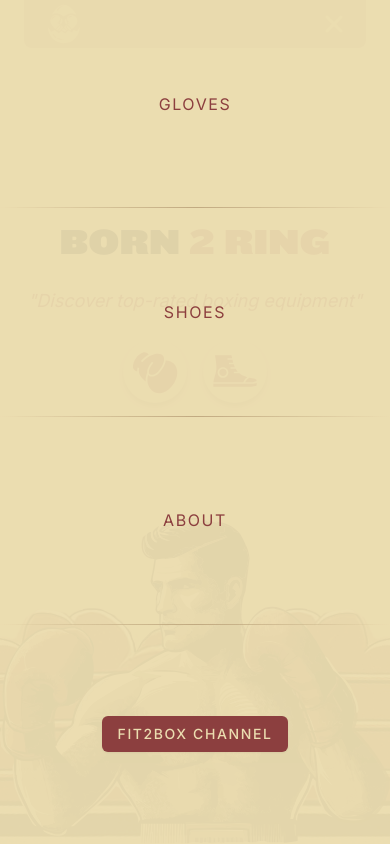
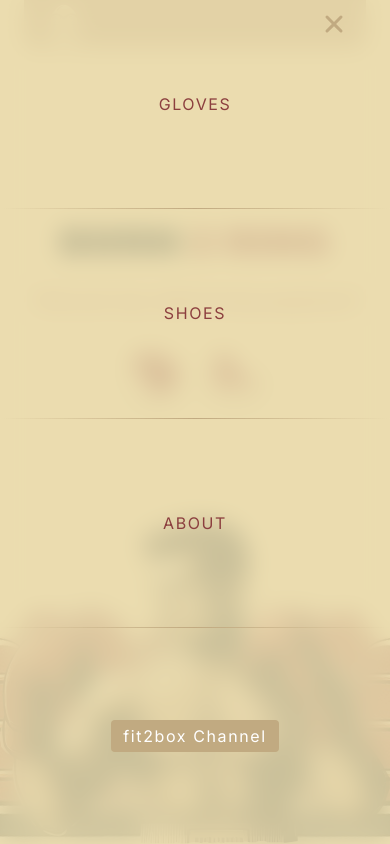
Before and after one commit to natevrl/boxng, a Next.js app: page / in a window 390 px wide. Both pictures are taken after a click on the element 334 px from the left and 24 px from the top of the page. Built offline with nearby package versions, Linux system fonts and the light colour scheme.

Commit message:
debugged some stuffs

```diff
--- a/src/components/BeltCard.tsx
+++ b/src/components/BeltCard.tsx
@@ -14,8 +14,6 @@ function BeltCard({ title, p, img, funcToGetCategory }: BeltCardProps): JSX.Elem
   function handleIsInCard() {
     setIsInCard(state => !state);
   }
-
-  console.log(String(isInCard));
 
   return (
     <div
--- a/src/components/NavBar.tsx
+++ b/src/components/NavBar.tsx
@@ -1,49 +1,63 @@
 "use client";
+import React, { useEffect, useState } from "react";
 import Link from "next/link";
-import React, { useEffect, useState } from "react";
-import { Button } from "./ui/button";
+import { navData } from "../constants/navDb";
 import { IoClose, IoMenu } from "react-icons/io5";
 import LogoSvg from "./ui/LogoSvg";
 
-function Logo({ wsize }: { wsize: number }): JSX.Element {
-  const logoSize = wsize >= 768 ? 'h-16 w-16' : 'h-12 w-12';
+function GradientSeparator(): JSX.Element {
   return (
-    <Link href='/' className={`${logoSize} p-1`}>
-      <LogoSvg className='w-full h-full text-background' />
+    <div className='h-px w-full bg-gradient-to-l from-background/20 via-popover to-background/20' />
+  );
+}
+
+function Logo(): JSX.Element {
+  const tabletSize = "tablet:h-12 tablet:w-12";
+  return (
+    <Link href='/' className={`${tabletSize} h-16 w-16 p-1`}>
+      <LogoSvg className='w-full h-full text-background filter:shadow-xl' />
     </Link>
+  );
+}
+
+function NavButton({ isMobile = false }: { isMobile?: boolean }): JSX.Element {
+  const btnStyle = isMobile ? "bg-popover text-white" : "bg-background text-popover";
+  return (
+    <button className={`btn-hover-effect px-3 py-1 rounded-sm ${btnStyle}`}>
+      <a
+        href='https://www.youtube.com/@Fit2Box/'
+        target='_blank'
+        rel='noopener noreferrer'
+        className='relative z-10'>
+        fit2box Channel
+      </a>
+    </button>
   );
 }
 
 function MobileNav(): JSX.Element {
   const [modalIsOpen, setModalIsOpen] = useState(false);
 
+  const iconColor = modalIsOpen ? "text-popover" : "text-background";
   return (
     <>
       <div
-        className='relative z-50 text-background  cursor-pointer'
+        className={`min-tbl:hidden relative z-50 cursor-pointer ${iconColor}`}
         onClick={() => setModalIsOpen(curr => !curr)}>
         {modalIsOpen ? <IoClose size={32} /> : <IoMenu size={32} />}
       </div>
       {modalIsOpen && (
-        <div className='fixed z-40 top-0 bottom-0 right-0 left-0 bg-background/95'>
+        <div className='fixed z-40 top-0 bottom-0 right-0 left-0 bg-background/80 backdrop-blur-md'>
           <nav className='h-full w-full flex flex-col justify-evenly items-center text-secondary tracking-widest uppercase'>
-            <Link onClick={() => setModalIsOpen(curr => !curr)} href='/gloves'>
-              gloves
-            </Link>
-            <div className='h-px w-full bg-gradient-to-l from-background/20 via-popover to-background/20' />
-            <Link onClick={() => setModalIsOpen(curr => !curr)} href=''>
-              shoes
-            </Link>
-            <div className='h-px w-full bg-gradient-to-l from-background/20 via-popover to-background/20' />
-            <Link onClick={() => setModalIsOpen(curr => !curr)} href=''>
-              about
-            </Link>
-            <div className='h-px w-full bg-gradient-to-l from-background/20 via-popover to-background/20' />
-            <Button variant='secondary' asChild>
-              <a href='https://www.youtube.com/@Fit2Box/' target='_blank' rel='noopener noreferrer'>
-                fit2box Channel
-              </a>
-            </Button>
+            {navData.map((name, i) => (
+              <React.Fragment key={i}>
+                <Link onClick={() => setModalIsOpen(curr => !curr)} href={`/${name}`} >
+                  {name}
+                </Link>
+                <GradientSeparator />
+              </React.Fragment>
+            ))}
+            <NavButton isMobile={true} />
           </nav>
         </div>
       )}
@@ -52,40 +66,29 @@ function MobileNav(): JSX.Element {
 }
 
 function LaptopNav(): JSX.Element {
+
   return (
-    <nav className='h-full flex gap-4 justify-end items-center text-white'>
-      <Link href='/gloves' className="link-hover-effect">gloves</Link>
-      <Link href='' className="link-hover-effect">shoes</Link>
-      <Link href='' className="link-hover-effect">about</Link>
-      <button  className="btn-hover-effect px-3 py-1 rounded-sm bg-background text-popover">
-        <a href='https://www.youtube.com/@Fit2Box/' target='_blank' rel='noopener noreferrer' className="relative z-10">
-          fit2box Channel
-        </a>
-      </button>
+    <nav className='tablet:hidden h-full flex gap-4 justify-end items-center text-white'>
+      {navData.map(
+        (name, i): JSX.Element => (
+          <Link key={i} href={`/${name}`} className='link-hover-effect'>
+            {name}
+          </Link>
+        )
+      )}
+      <NavButton />
     </nav>
   );
 }
 
 function NavBar(): JSX.Element {
-  const [winWidth, setWinWidth] = useState(window.innerWidth);
-
-  useEffect(() => {
-    const handleResize = () => {
-      setWinWidth(window.innerWidth);
-    };
-
-    window.addEventListener("resize", handleResize);
-
-    return () => {
-      window.removeEventListener("resize", handleResize);
-    };
-  }, []);
 
   return (
     <header className='sticky top-0 z-20 w-full flex  justify-center  px-6 lg:px-8'>
-      <div className="relative h-full w-[600px] flex items-center justify-between px-4 bg-popover rounded-b-lg">
-        <Logo wsize={winWidth}/>
-        {winWidth < 768 ? <MobileNav /> : <LaptopNav />}
+      <div className='relative h-full w-[600px] flex items-center justify-between px-4 bg-popover rounded-b-lg'>
+        <Logo />
+        <MobileNav />
+        <LaptopNav />
       </div>
     </header>
   );
--- a/src/constants/glovesDb.ts
+++ b/src/constants/glovesDb.ts
@@ -32,7 +32,7 @@ interface Gloves {
   welter: IGlove[];
   middle: IGlove[];
   heavy: IGlove[];
-  super_heavy: IGlove[];
+  superheavy: IGlove[];
   luxury: IGlove[];
   [key: string]: any;
 }
@@ -104,7 +104,7 @@ export const glovesData: Gloves = {
       brand: "PHENOM",
       title: "SG-210",
       img: "/images/gloves/phenom-SG-210.jpg",
-      country: {designed: "UK", madeIn: "PK"},
+      country: {designed: "GB", madeIn: "PK"},
       videoUrl: "",
       buyUrl: "",
       stars: 5,
--- /dev/null
+++ b/src/constants/navDb.ts
@@ -0,0 +1,5 @@
+export const navData = [
+  "gloves",
+  "shoes",
+  "about",
+]
```
